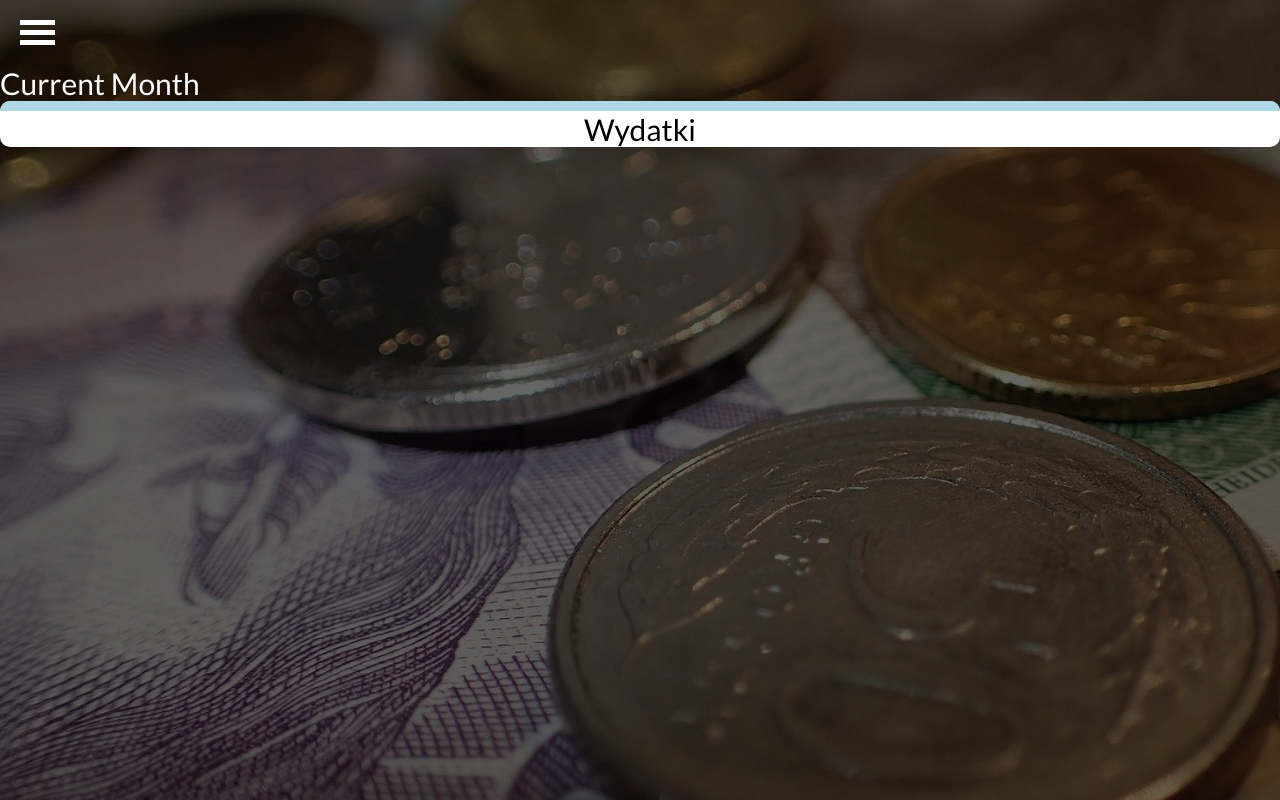
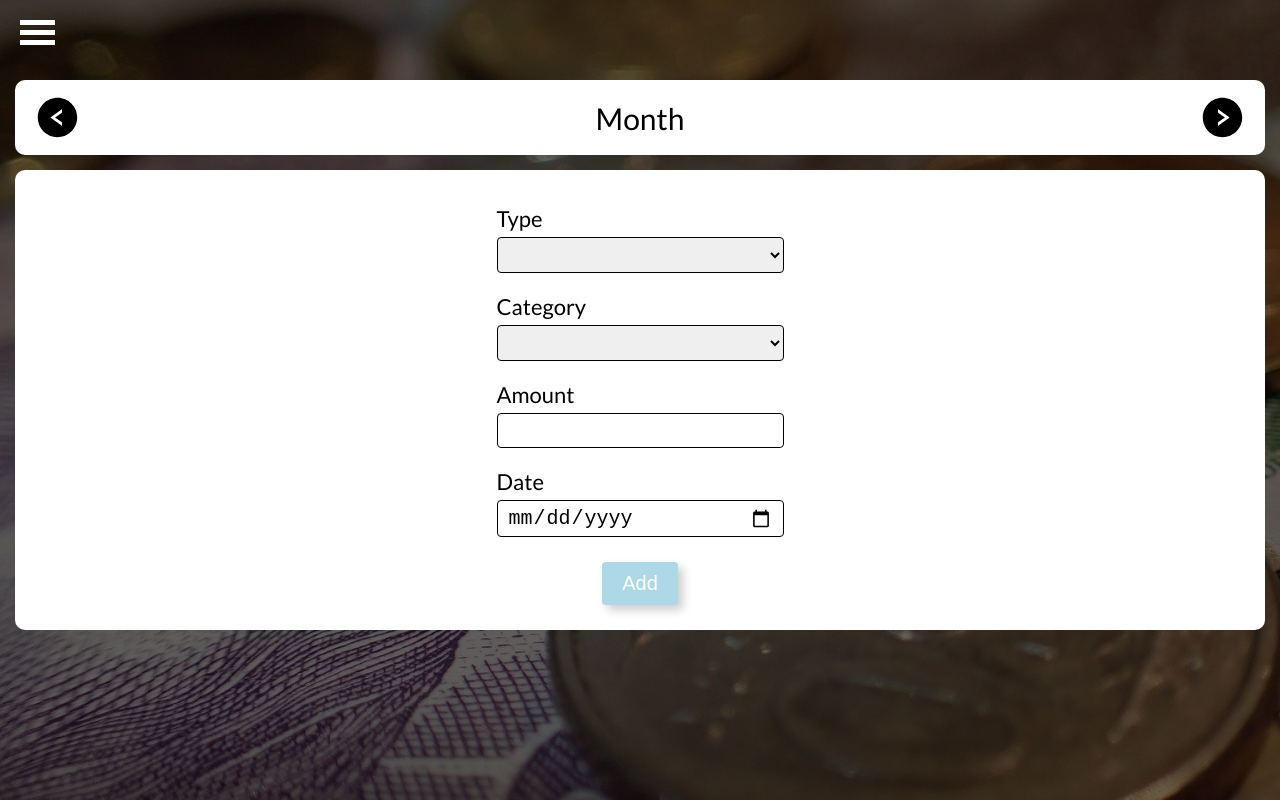
Before and after one commit to KrzyBan21/expense-tracker, a React app: page /main in a window 1280 px wide. Built offline with nearby package versions, Linux system fonts and the light colour scheme.

Commit message:
Styling main component

```diff
--- a/package.json
+++ b/package.json
@@ -13,6 +13,7 @@
     "node-sass": "^4.14.1",
     "react": "^17.0.2",
     "react-dom": "^17.0.2",
+    "react-icons": "^4.2.0",
     "react-redux": "^7.2.4",
     "react-router": "^5.2.0",
     "react-router-dom": "^5.2.0",
--- a/src/components/Container/Container.js
+++ b/src/components/Container/Container.js
@@ -1,10 +1,10 @@
 import React from "react";
 import "./Container.scss";
 
-const Container = ({ children, title }) => {
+const Container = ({ children, title, showTitle }) => {
   return (
     <div className="container">
-      <h3 className="container__title">{title}</h3>
+      {showTitle && <h3 className="container__title">{title}</h3>}
       <div className="container__data">{children}</div>
     </div>
   );
--- a/src/components/CurrentMonth/CurrentMonth.js
+++ b/src/components/CurrentMonth/CurrentMonth.js
@@ -1,8 +1,21 @@
 import React from "react";
 import "./CurrentMonth.scss";
 
+import { AiFillLeftCircle } from "react-icons/ai";
+import { AiFillRightCircle } from "react-icons/ai";
+
 const CurrentMonth = () => {
-  return <div>Current Month</div>;
+  return (
+    <div className="current-month">
+      <div className="current-month__icon">
+        <AiFillLeftCircle />
+      </div>
+      <div className="current-month__month">Month</div>
+      <div className="current-month__icon">
+        <AiFillRightCircle />
+      </div>
+    </div>
+  );
 };
 
 export default CurrentMonth;
--- a/src/components/CurrentMonth/CurrentMonth.scss
+++ b/src/components/CurrentMonth/CurrentMonth.scss
@@ -0,0 +1,18 @@
+.current-month{
+    width: 100%;
+    height: 100%;
+    color: black;
+    display: flex;
+    justify-content: space-between;
+    align-items: center;
+    padding: 1.5rem 2rem;
+
+    &__icon{
+        font-size: 4.5rem;
+        display: flex;
+    }
+
+    &__month{
+
+    }
+}
--- /dev/null
+++ b/src/components/MainForm/MainForm.js
@@ -0,0 +1,33 @@
+import React from "react";
+import "./MainForm.scss";
+
+import Input from "../UI/Input/Input";
+import Select from "../UI/Select/Select";
+import Button from "../UI/Button/Button";
+
+const types = ["", "expense", "income"];
+const categories = ["", "category1", "category2"];
+
+const MainForm = () => {
+  return (
+    <form className="main-form">
+      <Select inpFor="type" options={types}>
+        Type
+      </Select>
+      <Select inpFor="category" options={categories}>
+        Category
+      </Select>
+      <Input inpFor="amount" type="number">
+        Amount
+      </Input>
+      <Input inpFor="date-picker" type="date">
+        Date
+      </Input>
+      <div className="button-wrapper">
+        <Button type="submit">Add</Button>
+      </div>
+    </form>
+  );
+};
+
+export default MainForm;
--- /dev/null
+++ b/src/components/MainForm/MainForm.scss
@@ -0,0 +1,3 @@
+.main-form{
+    padding: 2.5rem 0;
+}
--- /dev/null
+++ b/src/components/UI/Select/Select.js
@@ -0,0 +1,35 @@
+import React from "react";
+import "./Select.scss";
+
+const Select = ({
+  inpFor,
+  children,
+  options,
+  change,
+  value,
+  error,
+  blur,
+  touched,
+}) => {
+  const optionsArr = options.map((value) => {
+    return (
+      <option key={value} value={value}>
+        {value.charAt(0).toUpperCase() + value.slice(1)}
+      </option>
+    );
+  });
+
+  return (
+    <div className="select-item">
+      <label htmlFor={inpFor} className="select-item__label">
+        {children}
+      </label>
+      <select name={inpFor} id={inpFor} className="select-item__select">
+        {optionsArr}
+      </select>
+      {touched && error ? <p className="select-item__error">{error}</p> : null}
+    </div>
+  );
+};
+
+export default Select;
--- /dev/null
+++ b/src/components/UI/Select/Select.scss
@@ -0,0 +1,27 @@
+.select-item {
+  color: black;
+  font-size: 2.2rem;
+  padding: 1rem;
+
+  &__label {
+    display: block;
+    margin-bottom: 0.5rem;
+  }
+
+  &__select {
+    display: block;
+    width: 100%;
+    border: 1px solid black;
+    border-radius: 4px;
+    font-size: 2rem;
+    padding: 0.5rem 1rem;
+    outline: none;
+  }
+
+  &__error {
+    color: red;
+    font-size: 1.5rem;
+    margin-top: 0.5rem;
+    margin-left: 0.5rem;
+  }
+}
--- a/src/pages/Auth/Auth.js
+++ b/src/pages/Auth/Auth.js
@@ -33,7 +33,7 @@ const Auth = ({ token, loading }) => {
 
   return (
     <div className="auth-container">
-      <Container title={type}>
+      <Container title={type} showTitle={true}>
         {loading && (
           <div className="auth-container__spinner">
             <Spinner />
--- a/src/pages/Main/Main.js
+++ b/src/pages/Main/Main.js
@@ -6,6 +6,7 @@ import CurrentMonth from "../../components/CurrentMonth/CurrentMonth";
 // import NavBar from "../../components/UI/NavBar/NavBar";
 import HamburgerIcon from "../../components/UI/HamburgerIcon/HamburgerIcon";
 import MobileMenu from "../../components/UI/MobileMenu/MobileMenu";
+import MainForm from "../../components/MainForm/MainForm";
 
 const Main = () => {
   const [openMenu, setOpenMenu] = useState(false);
@@ -20,9 +21,15 @@ const Main = () => {
       <div className="main-content__menu">
         <HamburgerIcon onMenuOpen={onMenuOpen} />
       </div>
-      <CurrentMonth />
+      <div className="main-content__month">
+        <Container>
+          <CurrentMonth />
+        </Container>
+      </div>
       <div className="main-content__form">
-        <Container>Wydatki</Container>
+        <Container>
+          <MainForm />
+        </Container>
       </div>
     </div>
   );
--- a/src/pages/Main/Main.scss
+++ b/src/pages/Main/Main.scss
@@ -7,8 +7,13 @@
     padding: 3rem 2rem;
   }
 
+  &__month{
+    margin: 1.5rem;
+  }
+
   &__form {
     color: black;
+    margin: 1.5rem;
   }
 }
 
```
Also changed, not shown: 1 other file.
